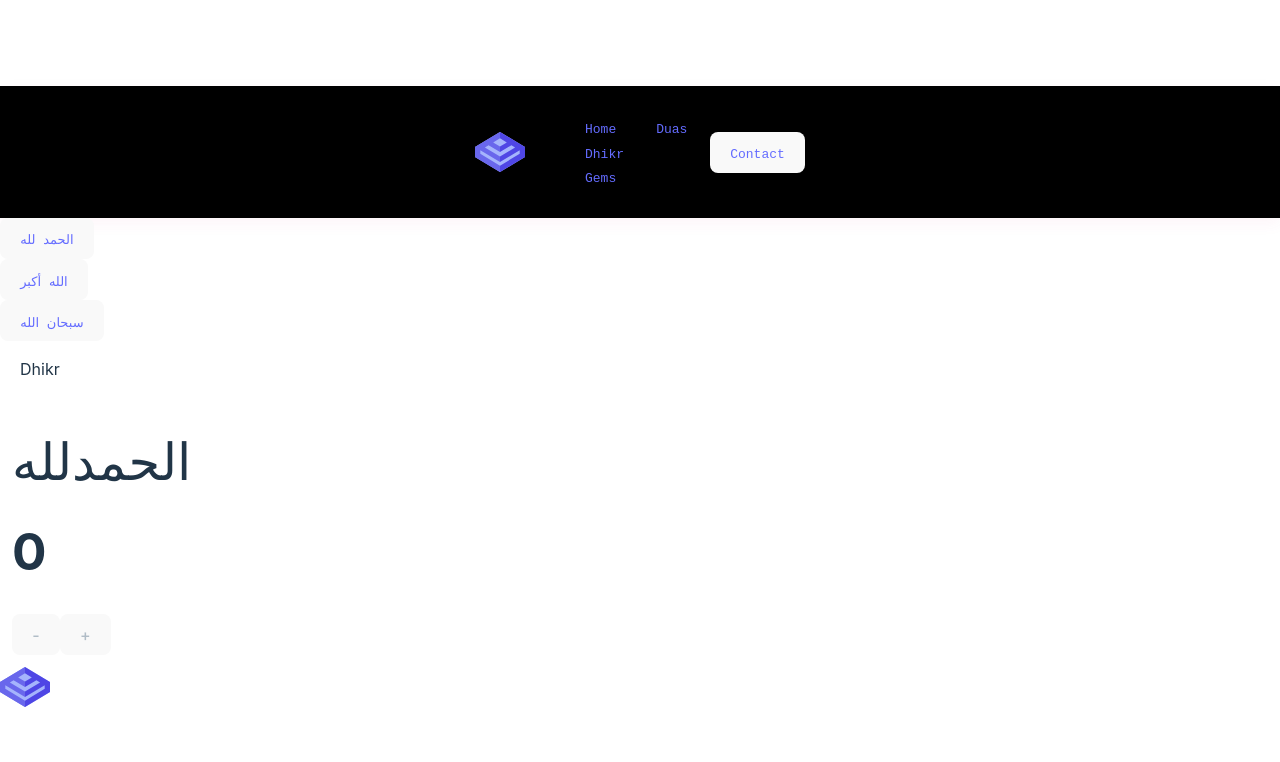
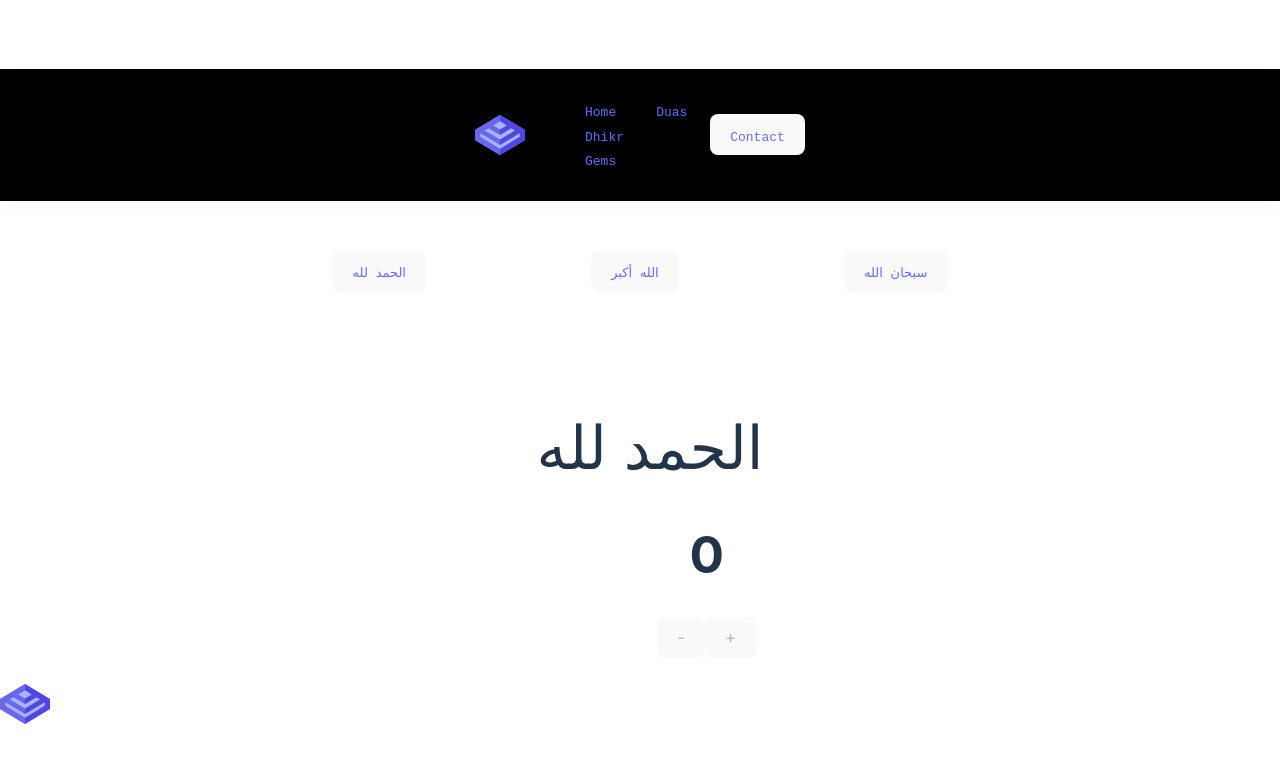
Before and after one commit to Alaabm/Capston_Hidaya_Frontend, a React (Vite) app: page /alhamdulilahCounter in a window 1280 px wide. Shown: the top 762 px of the page. Built offline with nearby package versions, Linux system fonts and the light colour scheme.

Commit message:
updated individual counter pages

```diff
--- a/src/pages/AlhamdulilahCounter.jsx
+++ b/src/pages/AlhamdulilahCounter.jsx
@@ -1,39 +1,44 @@
 import React from 'react'
 import Counter from "../components/Counter";
 import ButtonLink from "../components/ButtonLink";
+import "../styles/Dhikr.css";
 
 const AlhamdulilahCounter = () => {
   return (
     <>
-        <div className="dhikrCounter">
-        <div>
-            <div>
+        <div className="button-container">
+            <div className="button-link">
                 <ButtonLink
                 route="./alhamdulilahCounter"
                 buttonLinkText="الحمد لله"
                 ></ButtonLink>
             </div>
-            <div>
+            <div  className="button-link">
                 <ButtonLink
                 route="./allahuakbarCounter"
                 buttonLinkText="الله أكبر"
                 ></ButtonLink>
             </div>
-            <div>
+            <div  className="button-link">
                 <ButtonLink
                 route="./subhanallahCounter"
                 buttonLinkText="سبحان الله "
                 ></ButtonLink>
             </div>
         </div>
+
+        <div  style={{paddingBottom:"20pt", textAlign:"center"}}>
+        <p style={{textAlign:"center", fontSize:"45pt"}}>الحمد لله  </p>
+
+        <div style={{width:"400px", paddingLeft:"380pt"}}>
+                <Counter />
         </div>
-    <p>Dhikr</p>
-            <div className="dhikr-counter" style={{ border: "2px solid white", padding: "10px" }}>
-            <h1>الحمدلله</h1>
-            <Counter />
-            </div>
+        </div>
+
     </>
   )
 }
 
 export default AlhamdulilahCounter
+
+// style={{fontSize:"40pt", textAlign:"center",  paddingLeft:"50pt",  paddingRight:"50pt", paddingTop:"50pt", height:"0pt", width:"970pt"}}
--- a/src/pages/AllahuakbarCounter.jsx
+++ b/src/pages/AllahuakbarCounter.jsx
@@ -1,37 +1,40 @@
 import React from 'react'
 import Counter from "../components/Counter";
 import ButtonLink from "../components/ButtonLink";
+import "../styles/Dhikr.css";
 
 const AllahuakbarCounter = () => {
   return (
     <>
-        <div className="dhikrCounter">
-        <div>
-            <div>
+        <div className="button-container">
+            <div className="button-link">
                 <ButtonLink
                 route="./alhamdulilahCounter"
                 buttonLinkText="الحمد لله"
                 ></ButtonLink>
             </div>
-            <div>
+            <div  className="button-link">
                 <ButtonLink
                 route="./allahuakbarCounter"
                 buttonLinkText="الله أكبر"
                 ></ButtonLink>
             </div>
-            <div>
+            <div  className="button-link">
                 <ButtonLink
                 route="./subhanallahCounter"
                 buttonLinkText="سبحان الله "
                 ></ButtonLink>
             </div>
         </div>
+
+        <div  style={{paddingBottom:"20pt", textAlign:"center"}}>
+        <p style={{textAlign:"center", fontSize:"45pt"}}>  الله أكبر</p>
+
+        <div style={{width:"400px", paddingLeft:"380pt"}}>
+                <Counter />
         </div>
-    <p>Dhikr</p>
-            <div style={{ border: "2px solid white", padding: "10px" }}>
-            <h1>الله أكبر</h1>
-            <Counter />
-            </div>
+        </div>
+
     </>
   )
 }
--- a/src/pages/SubhanallahCounter.jsx
+++ b/src/pages/SubhanallahCounter.jsx
@@ -1,37 +1,39 @@
 import React from 'react'
 import Counter from "../components/Counter";
 import ButtonLink from "../components/ButtonLink";
+import "../styles/Dhikr.css";
 
 const SubhanallahCounter = () => {
   return (
     <>
-        <div className="dhikrCounter">
-        <div>
-            <div>
+        <div className="button-container">
+            <div className="button-link">
                 <ButtonLink
                 route="./alhamdulilahCounter"
                 buttonLinkText="الحمد لله"
                 ></ButtonLink>
             </div>
-            <div>
+            <div  className="button-link">
                 <ButtonLink
                 route="./allahuakbarCounter"
                 buttonLinkText="الله أكبر"
                 ></ButtonLink>
             </div>
-            <div>
+            <div  className="button-link">
                 <ButtonLink
                 route="./subhanallahCounter"
                 buttonLinkText="سبحان الله "
                 ></ButtonLink>
             </div>
         </div>
+
+        <div  style={{paddingBottom:"20pt", textAlign:"center"}}>
+        <p style={{textAlign:"center", fontSize:"45pt"}}>     سبحان الله </p>
+
+        <div style={{width:"400px", paddingLeft:"380pt"}}>
+                <Counter />
         </div>
-    <p>Dhikr</p>
-            <div style={{ border: "2px solid white", padding: "45px" }}>
-            <h1>سبحان الله </h1>
-            <Counter />
-    </div>
+        </div>
     </>
   )
 }
```
